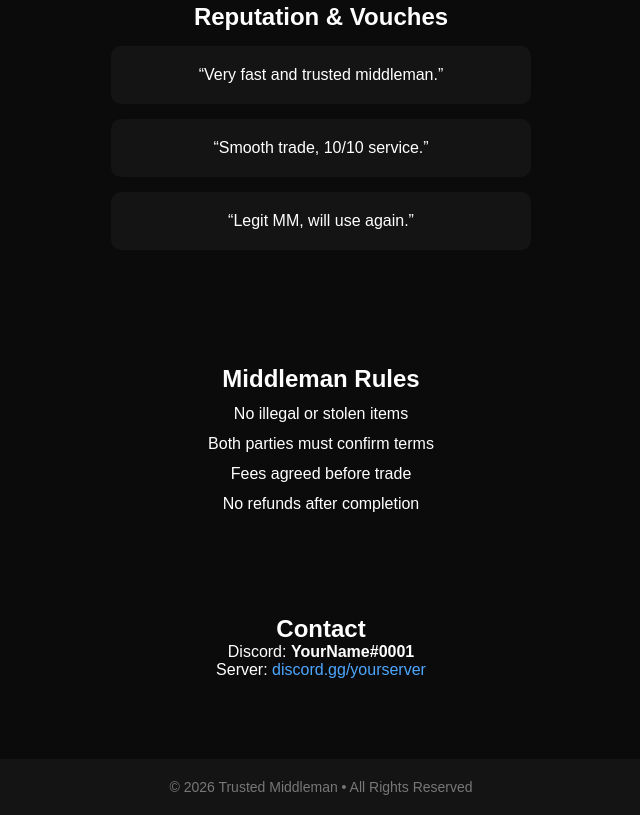
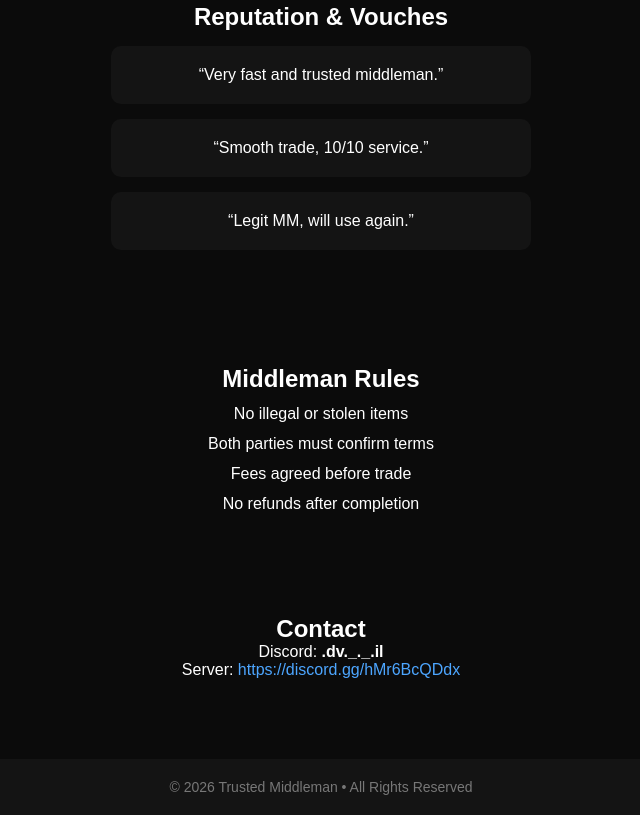
Before and after one commit to devil-DEVIL717/MIDDLEMAN, a plain HTML site: page index.html in a window 1280 px wide. Shown: the part 443-1258 px from the top of the page, without its empty margins (319-959 px from the left). Drawn offline with Linux system fonts and the light colour scheme.

Commit message:
Update index.html

```diff
--- a/index.html
+++ b/index.html
@@ -47,8 +47,8 @@
 
   <section class="contact">
     <h2>Contact</h2>
-    <p>Discord: <strong>YourName#0001</strong></p>
-    <p>Server: <a href="#">discord.gg/yourserver</a></p>
+    <p>Discord: <strong>.dv._._.il</strong></p>
+    <p>Server: <a href="#">https://discord.gg/hMr6BcQDdx</a></p>
   </section>
 
   <footer>
```
